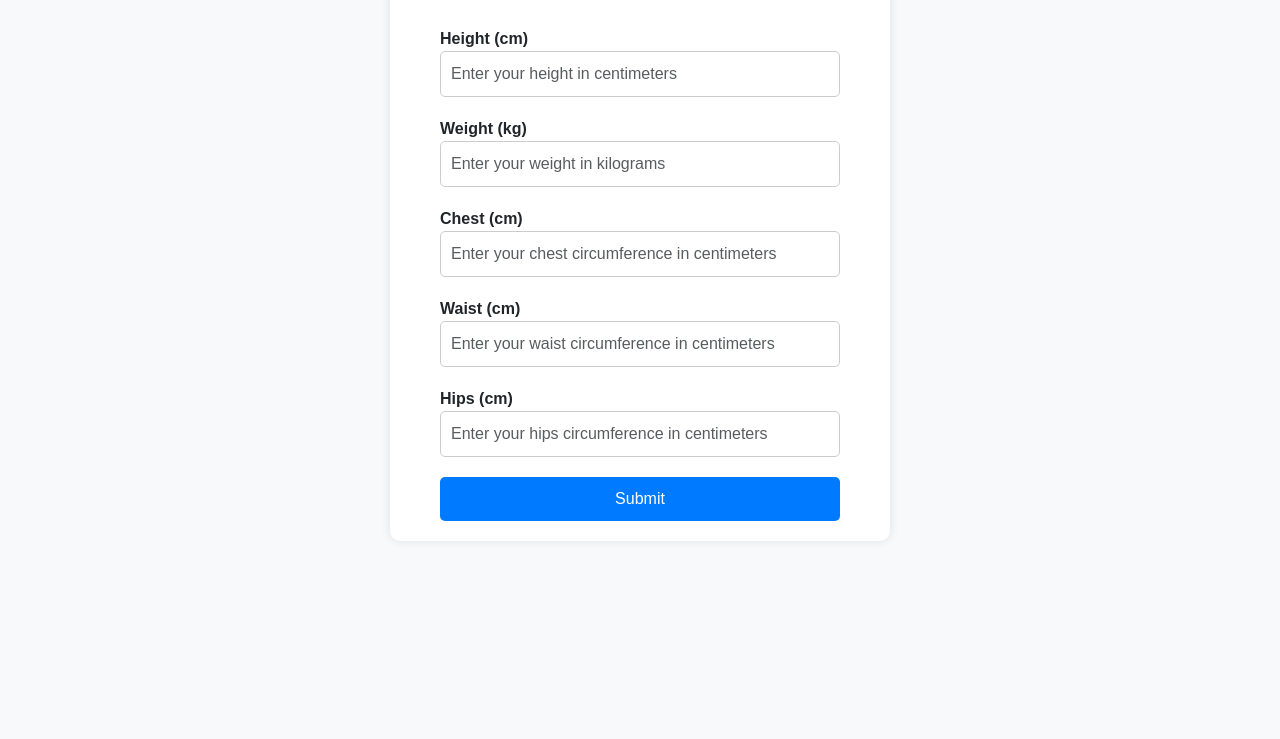
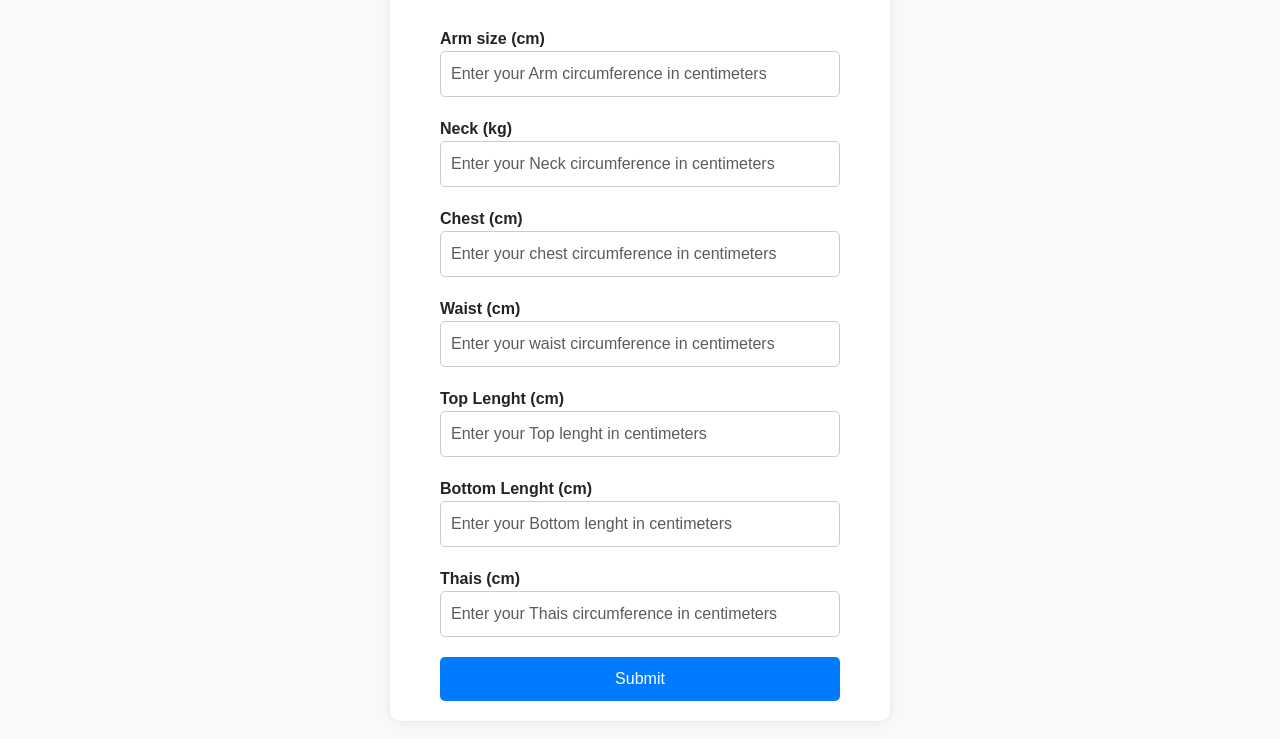
Before and after one commit to 1510darshan/Vastra-clothings, a plain HTML site: page cart.html in a window 1280 px wide. Shown: the part 181-920 px from the top of the page. Before the commit the page ends 800 px from the top, so only its background shows below. Drawn offline with nearby package versions, Linux system fonts and the light colour scheme.

Commit message:
Update cart.html

```diff
--- a/cart.html
+++ b/cart.html
@@ -114,12 +114,12 @@
     <h1>Enter Your Body Size</h1>
     <form>
         <div class="mb-3">
-            <label for="height">Height (cm)</label>
-            <input type="number" class="form-control" id="height" name="height" placeholder="Enter your height in centimeters">
+            <label for="height">Arm size (cm)</label>
+            <input type="number" class="form-control" id="height" name="height" placeholder="Enter your Arm circumference in centimeters">
         </div>
         <div class="mb-3">
-            <label for="weight">Weight (kg)</label>
-            <input type="number" class="form-control" id="weight" name="weight" placeholder="Enter your weight in kilograms">
+            <label for="weight">Neck (kg)</label>
+            <input type="number" class="form-control" id="weight" name="weight" placeholder="Enter your Neck circumference in centimeters">
         </div>
         <div class="mb-3">
             <label for="chest">Chest (cm)</label>
@@ -129,9 +129,17 @@
             <label for="waist">Waist (cm)</label>
             <input type="number" class="form-control" id="waist" name="waist" placeholder="Enter your waist circumference in centimeters">
         </div>
+         <div class="mb-3">
+            <label for="waist">Top Lenght (cm)</label>
+            <input type="number" class="form-control" id="waist" name="waist" placeholder="Enter your Top lenght in centimeters">
+        </div>
+         <div class="mb-3">
+            <label for="waist">Bottom Lenght (cm)</label>
+            <input type="number" class="form-control" id="waist" name="waist" placeholder="Enter your Bottom lenght in centimeters">
+        </div>
         <div class="mb-3">
-            <label for="hips">Hips (cm)</label>
-            <input type="number" class="form-control" id="hips" name="hips" placeholder="Enter your hips circumference in centimeters">
+            <label for="hips">Thais (cm)</label>
+            <input type="number" class="form-control" id="hips" name="hips" placeholder="Enter your Thais circumference in centimeters">
         </div>
         <button type="submit" class="btn btn-primary">Submit</button>
     </form>
```
